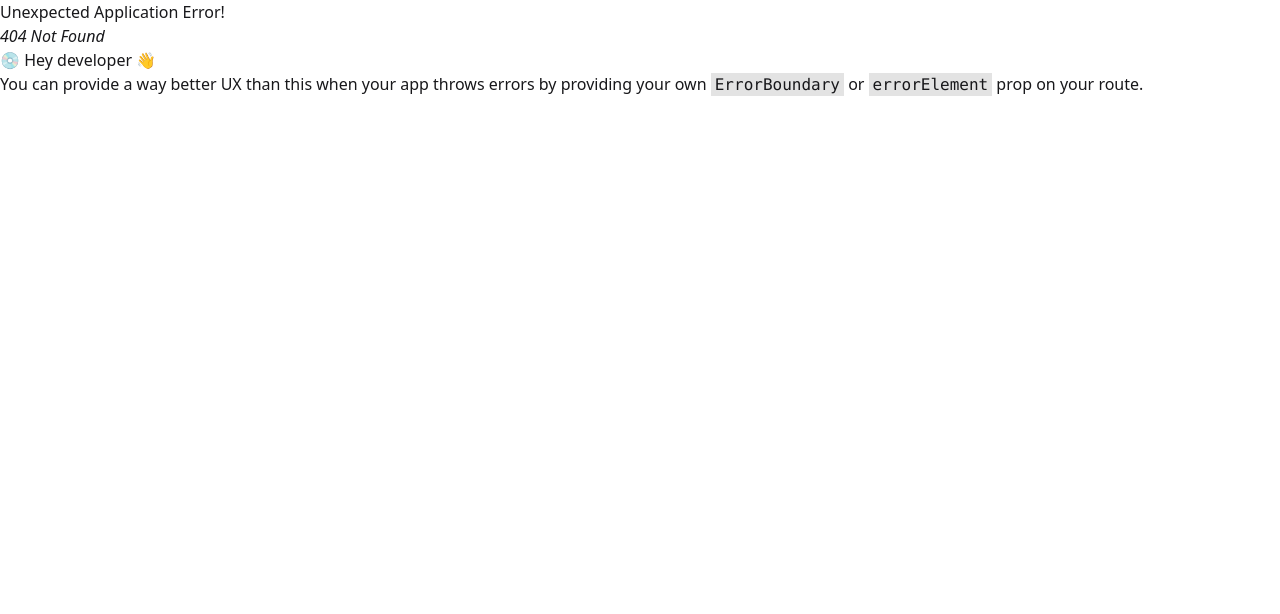
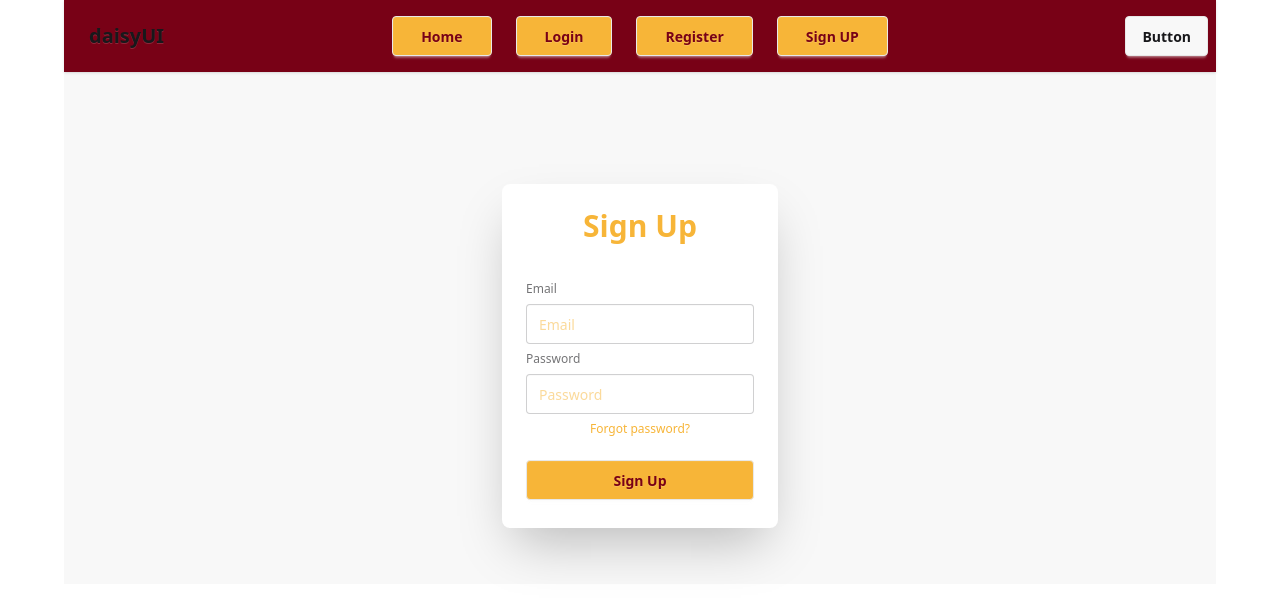
Before and after one commit to anayet71/email-password-auth, a React (Vite) app: page /signUp in a window 1280 px wide. Before the commit this address had no page. Shown: the top 614 px of the page. Built offline with nearby package versions, Linux system fonts and the light colour scheme.

Commit message:
Regular expression and password validation

```diff
--- a/index.html
+++ b/index.html
@@ -4,7 +4,7 @@
     <meta charset="UTF-8" />
     <link rel="icon" type="image/svg+xml" href="/vite.svg" />
     <meta name="viewport" content="width=device-width, initial-scale=1.0" />
-    <title>Vite + React</title>
+    <title>Email and Password auth</title>
   </head>
   <body>
     <div id="root"></div>
--- a/src/components/Header/Header.jsx
+++ b/src/components/Header/Header.jsx
@@ -3,15 +3,15 @@ import { NavLink } from "react-router-dom";
 const Header = () => {
 
     const links = <>
-           <li className="btn"> <NavLink to={'/'}>Home</NavLink> </li>
-           <li className="btn"> <NavLink to={'login'}>Login</NavLink> </li>
-           <li className="btn"> <NavLink to={'register'}>Register</NavLink> </li>
-           <li className="btn"> <NavLink to={''}>Register 2</NavLink> </li>
+           <li className="btn bg-[#f7b538] text-[#780116] mx-3"> <NavLink to={'/'}>Home</NavLink> </li>
+           <li className="btn bg-[#f7b538] text-[#780116] mx-3"> <NavLink to={'login'}>Login</NavLink> </li>
+           <li className="btn bg-[#f7b538] text-[#780116] mx-3"> <NavLink to={'register'}>Register</NavLink> </li>
+           <li className="btn bg-[#f7b538] text-[#780116] mx-3"> <NavLink to={'signUp'}>Sign UP</NavLink> </li>
 
     </>
     return (
-        <div>
-            <div className="navbar bg-base-100 shadow-sm">
+      <div>
+            <div className="navbar bg-[#780116] shadow-sm">
                 <div className="navbar-start">
                     <div className="dropdown">
                         <div tabIndex={0} role="button" className="btn btn-ghost lg:hidden">
@@ -26,7 +26,7 @@ const Header = () => {
                     <a className="btn btn-ghost text-xl">daisyUI</a>
                 </div>
                 <div className="navbar-center hidden lg:flex">
-                    <ul className="menu menu-horizontal px-1">
+                    <ul className="menu menu-horizontal px-1 " >
                        {links}
                     </ul>
                 </div>
--- /dev/null
+++ b/src/components/SignUP/SingUp.jsx
@@ -0,0 +1,78 @@
+import { createUserWithEmailAndPassword } from "firebase/auth";
+import { auth } from "../../firebase-init";
+import { useState } from "react";
+
+
+const SingUp = () => {
+
+    const [success, setSuccess] = useState('')
+
+    const [errorMessage, setErrorMessage] = useState('')
+
+    const handleSignUp = e => {
+        e.preventDefault();
+        const email = e.target.email.value
+        const password = e.target.password.value
+        console.log(email, password)
+
+        setErrorMessage('')
+
+        if (password.length < 6) {
+            setErrorMessage('password should be 6 character or longer')
+            return
+        }
+
+        const passwordRegex = /^(?=.*[a-z])(?=.*[A-Z])(?=.*\d)(?=.*[\W_]).{6,}$/;
+
+        if(!passwordRegex.test(password)){
+            setErrorMessage('At least one uppercase, one lower case, one number, one special character ')
+            return
+        }
+
+        // create user with email password
+        createUserWithEmailAndPassword(auth, email, password)
+            .then(result => {
+                console.log(result.user)
+                setSuccess(result.user)
+            })
+            .catch(error => {
+                console.log('Error', error)
+                setErrorMessage(error.message)
+            })
+
+    }
+
+    return (
+        <div className=" bg-base-200 pt-24 py-10  text-center">
+            <div className="hero-content flex-col lg:flex-row-reverse text-[#f7b538] ">
+                <form onSubmit={handleSignUp}>
+
+                    <div className="card bg-base-100 w-full max-w-sm shrink-0 shadow-2xl">
+                        <div className="card-body">
+                            <h1 className="text-3xl font-bold text-center pb-6">Sign Up</h1>
+                            <fieldset className="fieldset">
+                                <label className="fieldset-label">Email</label>
+                                <input type="email" name="email" className="input" placeholder="Email" />
+                                <label className="fieldset-label">Password</label>
+                                <input type="password" name='password' className="input" placeholder="Password" />
+                                <div><a className="link link-hover">Forgot password?</a></div>
+                                <button className="btn bg-[#f7b538] text-[#780116] mt-4">Sign Up</button>
+                            </fieldset>
+                        </div>
+                    </div>
+                </form>
+
+            </div>
+            <div>
+                {
+                    success && <p className="text-green-400 text-semibold">  Sign up is successful</p>
+                }
+            </div>
+            {
+                errorMessage && <p className="text-red-500  font-semibold">{errorMessage}</p>
+            }
+        </div>
+    );
+};
+
+export default SingUp;
--- a/src/main.jsx
+++ b/src/main.jsx
@@ -10,6 +10,7 @@ import Main from './layout/Main.jsx';
 import Home from './components/Home/Home.jsx';
 import Login from './components/Login/Login.jsx';
 import Register from './components/Register/Register.jsx';
+import SingUp from './components/SignUP/SingUp.jsx';
 
 const router = createBrowserRouter([
   {
@@ -27,6 +28,10 @@ const router = createBrowserRouter([
       {
         path: 'register',
         element: <Register></Register>
+      },
+      {
+        path: 'signUp',
+        element: <SingUp></SingUp>
       }
 
     ]
```
